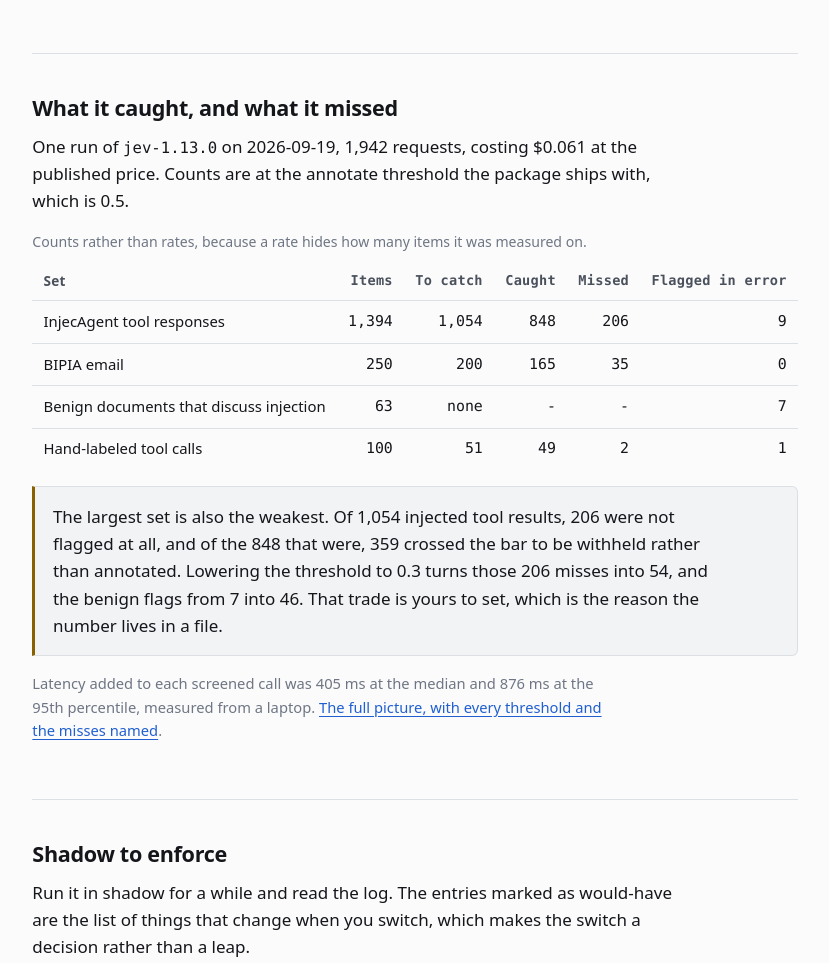
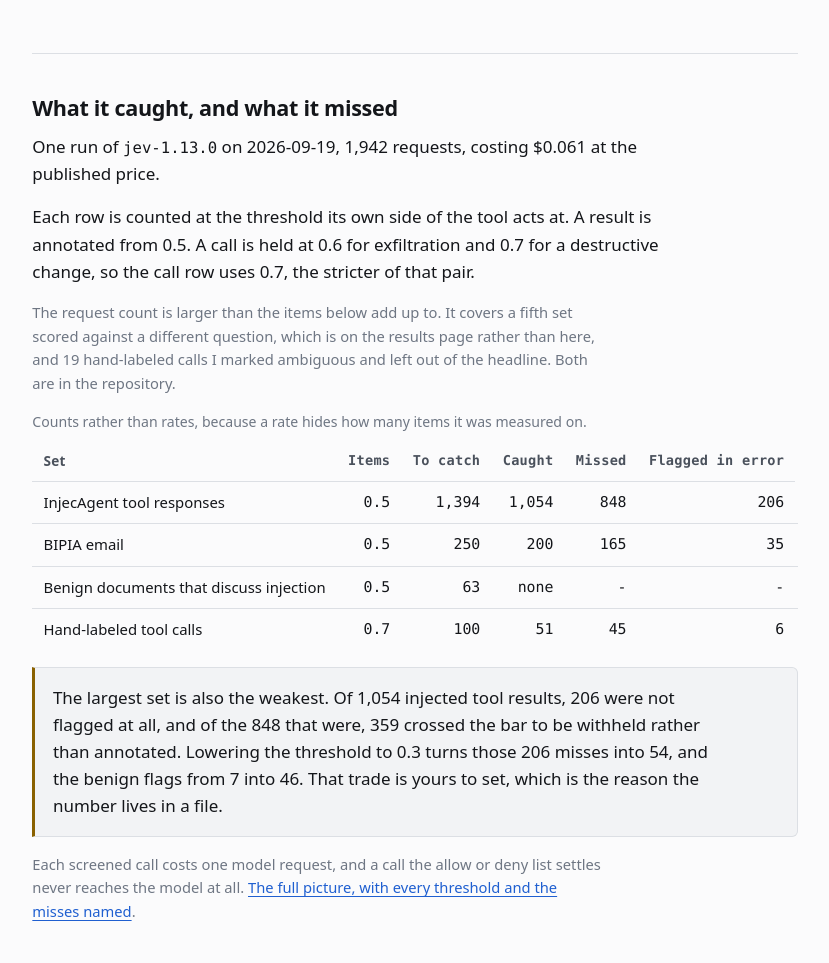
Before and after one commit to agent-chaperone/agentchaperone.dev, an Astro site: page / in a window 1280 px wide. Shown: the part 2803-3766 px from the top of the page, without its empty margins (225-1054 px from the left). Built offline with nearby package versions, Linux system fonts and the light colour scheme; Astro itself is replaced by a stand-in of ours.

Commit message:
fix: count each row at the threshold its own side acts at, and drop the latency figure (#1)
The counts table filed every row under the annotate threshold of 0.5, including the hand-labeled tool calls, which are scored on the call side where the shipped rule holds at 0.6 and 0.7. That row now reads at 0.7 and the table says where each row was counted. The proxy section claimed one line of configuration wraps any server, and this version speaks stdio. The lead now explains why the request count exceeds the items in the table. The latency figure is gone from both pages.

```diff
--- a/src/data/benchmark.ts
+++ b/src/data/benchmark.ts
@@ -12,8 +12,6 @@ export const RUN = {
   date: '2026-09-19',
   requests: 1942,
   costUsd: 0.061,
-  latencyP50Ms: 405,
-  latencyP95Ms: 876,
   meanInputTokens: 753,
   toolVersion: '0.1.0',
 } as const;
@@ -44,6 +42,14 @@ export interface Set {
   readonly positives: number;
   readonly auc: number | null;
   readonly side: 'result' | 'call';
+  /**
+   * The threshold the shipped rule acts at for this side, which is what the
+   * counts are reported at. A result is annotated from 0.5. A call is held at
+   * 0.6 for exfiltration and 0.7 for a destructive change, and the benchmark
+   * scores the higher of those two questions, so the call rows use 0.7: the
+   * stricter of the pair, and therefore the smaller catch count of the two.
+   */
+  readonly reportedAt: number;
   readonly headline: boolean;
   readonly sweeps: readonly Sweep[];
   /** Of the positives, how many the shipped withhold rule would have withheld. */
@@ -59,6 +65,7 @@ export const SETS: readonly Set[] = [
     positives: 1054,
     auc: 0.976,
     side: 'result',
+    reportedAt: 0.5,
     headline: true,
     withheld: 359,
     sweeps: [
@@ -77,6 +84,7 @@ export const SETS: readonly Set[] = [
     positives: 200,
     auc: 1.0,
     side: 'result',
+    reportedAt: 0.5,
     headline: true,
     withheld: 10,
     sweeps: [
@@ -95,6 +103,7 @@ export const SETS: readonly Set[] = [
     positives: 0,
     auc: null,
     side: 'result',
+    reportedAt: 0.5,
     headline: true,
     sweeps: [
       { threshold: 0.3, precision: null, recall: null, falsePositives: 10, falseNegatives: 0 },
@@ -112,6 +121,7 @@ export const SETS: readonly Set[] = [
     positives: 51,
     auc: 0.993,
     side: 'call',
+    reportedAt: 0.7,
     headline: true,
     sweeps: [
       { threshold: 0.3, precision: 0.909, recall: 0.98, falsePositives: 5, falseNegatives: 1 },
@@ -129,6 +139,7 @@ export const SETS: readonly Set[] = [
     positives: 60,
     auc: 0.949,
     side: 'result',
+    reportedAt: 0.5,
     headline: false,
     sweeps: [
       { threshold: 0.3, precision: 1.0, recall: 0.55, falsePositives: 0, falseNegatives: 27 },
@@ -154,16 +165,16 @@ export const NPM = 'https://www.npmjs.com/package/agent-chaperone';
 
 /** Caught at the annotate line, of the positives in that set. */
 export function caught(set: Set): number {
-  const at = set.sweeps.find((one) => one.threshold === SHIPPED.annotateInstructs);
+  const at = set.sweeps.find((one) => one.threshold === set.reportedAt);
   return at === undefined ? 0 : set.positives - at.falseNegatives;
 }
 
 export function missed(set: Set): number {
-  const at = set.sweeps.find((one) => one.threshold === SHIPPED.annotateInstructs);
+  const at = set.sweeps.find((one) => one.threshold === set.reportedAt);
   return at === undefined ? 0 : at.falseNegatives;
 }
 
 export function flaggedInError(set: Set): number {
-  const at = set.sweeps.find((one) => one.threshold === SHIPPED.annotateInstructs);
+  const at = set.sweeps.find((one) => one.threshold === set.reportedAt);
   return at === undefined ? 0 : at.falsePositives;
 }
--- a/src/pages/index.astro
+++ b/src/pages/index.astro
@@ -85,9 +85,9 @@ const description =
       </a>
     </h2>
     <p>
-      The first is a proxy. One line in a client's MCP configuration wraps any server, and every
-      tool call and result crossing it is screened. Everything after <code>--</code> is the server
-      that would have run anyway.
+      The first is a proxy. One change to a client's MCP configuration wraps a stdio server, and
+      every tool call and result crossing it is screened. Everything after <code>--</code> is the
+      server that would have run anyway.
     </p>
     <pre><code>{`{
   "mcpServers": {
@@ -153,8 +153,19 @@ agent-chaperone hook post    # after it returns, before the model reads it</code
     </h2>
     <p>
       One run of <code>{RUN.model}</code> on {RUN.date}, {RUN.requests.toLocaleString('en-US')}{' '}
-      requests, costing ${RUN.costUsd.toFixed(3)} at the published price. Counts are at the annotate
-      threshold the package ships with, which is {SHIPPED.annotateInstructs}.
+      requests, costing ${RUN.costUsd.toFixed(3)} at the published price.
+    </p>
+    <p>
+      Each row is counted at the threshold its own side of the tool acts at. A result is annotated
+      from {SHIPPED.annotateInstructs}. A call is held at {SHIPPED.holdExfiltration} for
+      exfiltration and {SHIPPED.holdDestructive} for a destructive change, so the call row uses{' '}
+      {SHIPPED.holdDestructive}, the stricter of that pair.
+    </p>
+    <p class="note">
+      The request count is larger than the items below add up to. It covers a fifth set scored
+      against a different question, which is on the results page rather than here, and 19
+      hand-labeled calls I marked ambiguous and left out of the headline. Both are in the
+      repository.
     </p>
     <table>
       <caption>
@@ -174,6 +185,7 @@ agent-chaperone hook post    # after it returns, before the model reads it</code
         {headline.map((set) => (
           <tr>
             <td>{set.name}</td>
+            <td class="num">{set.reportedAt.toFixed(1)}</td>
             <td class="num">{n(set.items)}</td>
             <td class="num">{set.positives === 0 ? 'none' : n(set.positives)}</td>
             <td class="num">{set.positives === 0 ? '-' : n(caught(set))}</td>
@@ -194,8 +206,8 @@ agent-chaperone hook post    # after it returns, before the model reads it</code
       </p>
     </div>
     <p class="note">
-      Latency added to each screened call was {RUN.latencyP50Ms} ms at the median and{' '}
-      {RUN.latencyP95Ms} ms at the 95th percentile, measured from a laptop.{' '}
+      Each screened call costs one model request, and a call the allow or deny list settles never
+      reaches the model at all.{' '}
       <a href="/results">The full picture, with every threshold and the misses named</a>.
     </p>
   </section>
--- a/src/pages/results.astro
+++ b/src/pages/results.astro
@@ -14,8 +14,7 @@ const description = `One run of ${RUN.model} on ${RUN.date}: what the screening
     <p class="lede">
       One run of <code>{RUN.model}</code> on {RUN.date}. {RUN.requests.toLocaleString('en-US')}{' '}
       requests, ${RUN.costUsd.toFixed(3)} at the published price, {RUN.meanInputTokens} input tokens
-      per request on average. Latency added to each screened call was {RUN.latencyP50Ms} ms at the
-      median and {RUN.latencyP95Ms} ms at the 95th percentile, from a laptop.
+      per request on average. Each screened call costs one model request.
     </p>
     <p>
       This is one dated run, not a scoreboard. The recorded model responses are committed, so the
```
